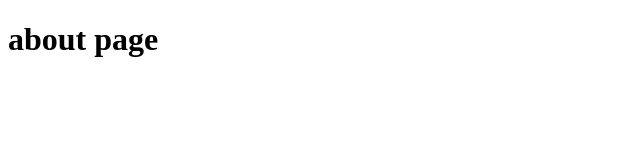
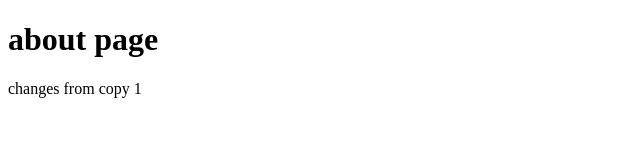
Before and after one commit to Jithendra-Bathala236/git_cli_demo, a plain HTML site: page about.html in a window 1280 px wide. Shown: the whole page, without its empty margins (0-640 px from the left). Drawn offline with Linux system fonts and the light colour scheme.

Commit message:
changes from copy 1

```diff
--- a/about.html
+++ b/about.html
@@ -7,5 +7,6 @@
     </head>
     <body>
         <h1>about page</h1>
+        <p>changes from copy 1</p>
     </body>
 </html>
```
